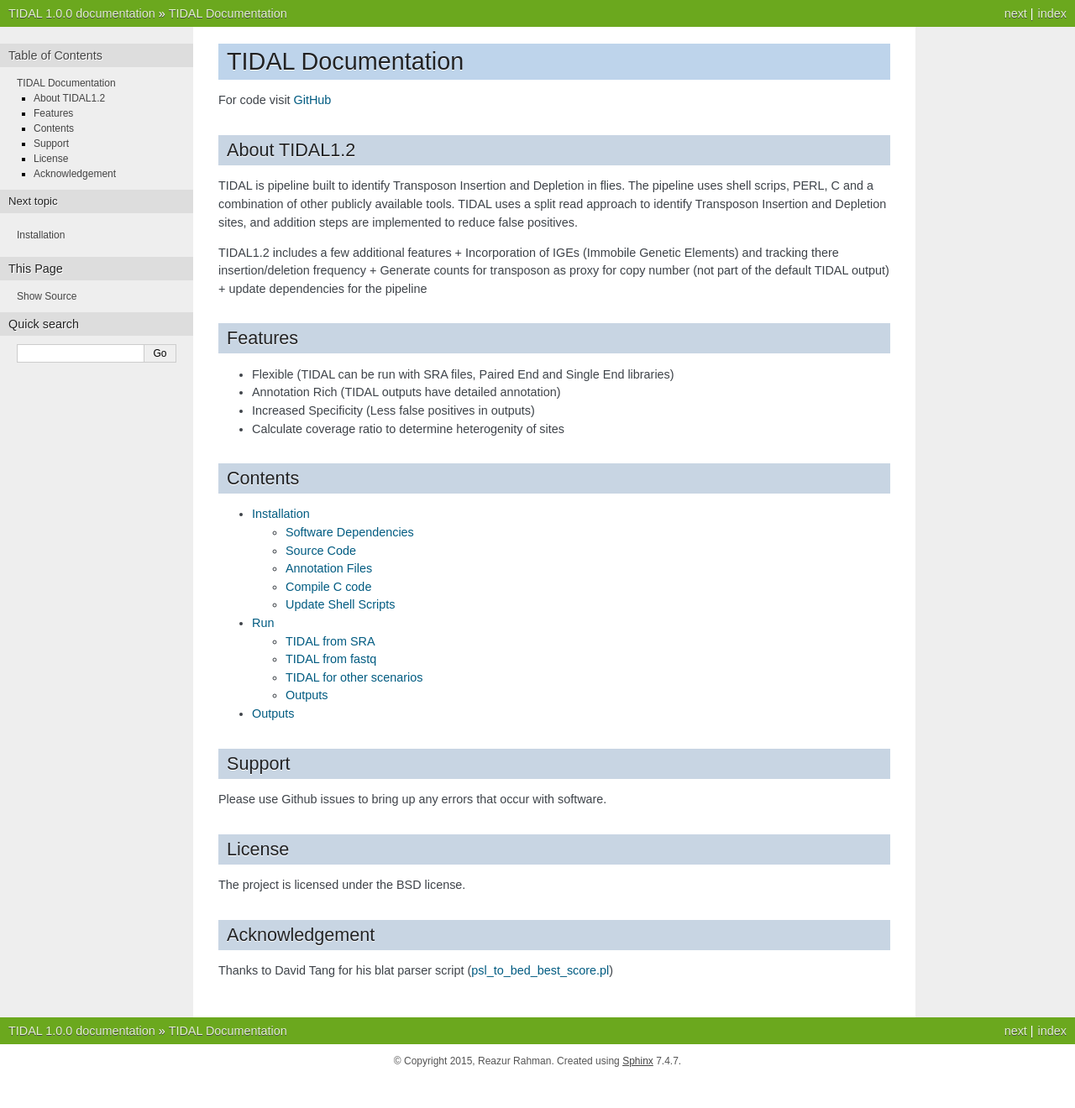
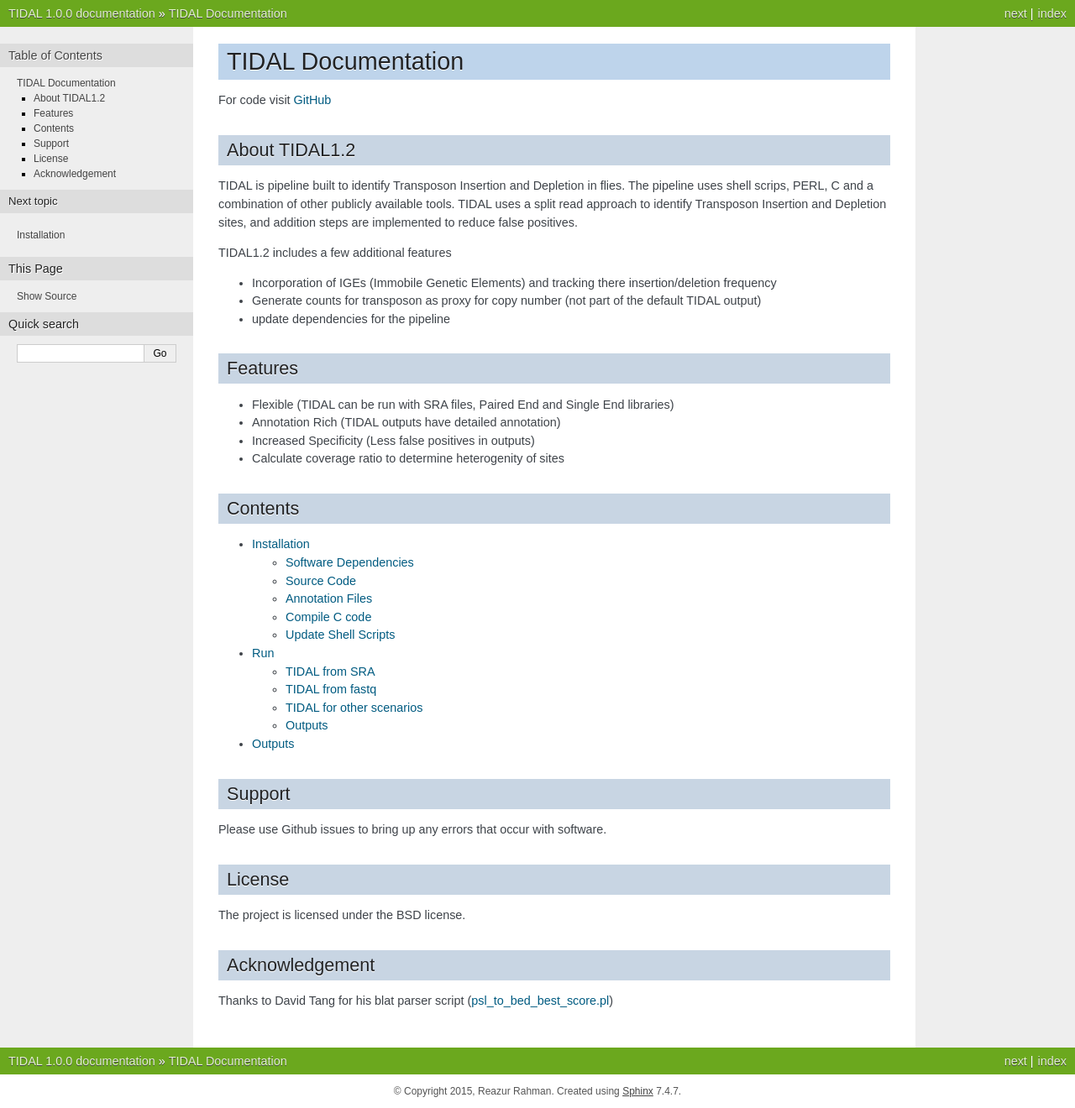
Before and after one commit to laulabbumc/TIDAL1.2, a Sphinx documentation site: the page built from docs/source/index.rst, in a window 1280 px wide. Shown: the whole page at 84% size. Built offline with Sphinx 7.4.7, drawn with Linux system fonts in a browser that asks for light colours; before the commit the page ends 1284 px from its top, so only the background shows below that.

Commit message:
update text

```diff
--- a/docs/source/index.rst
+++ b/docs/source/index.rst
@@ -1,3 +1,4 @@
+
 TIDAL Documentation
 ===================
 
@@ -9,9 +10,10 @@
 TIDAL is pipeline built to identify Transposon Insertion and Depletion in flies. The pipeline uses shell scrips, PERL, C and a combination of other publicly available tools. TIDAL uses a split read approach to identify Transposon Insertion and Depletion sites, and addition steps are implemented to reduce false positives.
 
 TIDAL1.2 includes a few additional features
-+ Incorporation of IGEs (Immobile Genetic Elements) and tracking there insertion/deletion frequency
-+ Generate counts for transposon as proxy for copy number (not part of the default TIDAL output)
-+ update dependencies for the pipeline
+
+- Incorporation of IGEs (Immobile Genetic Elements) and tracking there insertion/deletion frequency
+- Generate counts for transposon as proxy for copy number (not part of the default TIDAL output)
+- update dependencies for the pipeline
 
 Features
 --------
```
